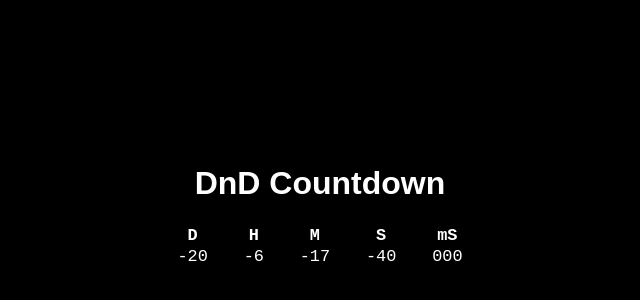
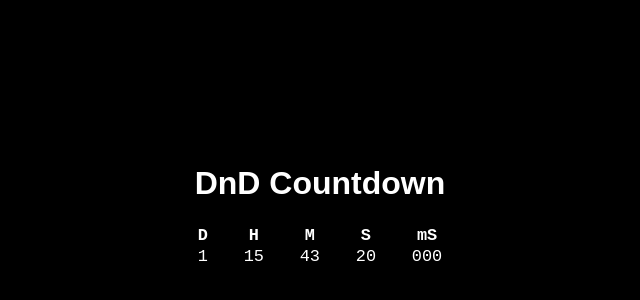
Before and after one commit to ifriedman08/countdown, a plain HTML site: page index.html in a window 1280 px wide. Shown: the part 194-494 px from the top of the page, without its empty margins (320-960 px from the left). Drawn offline with nearby package versions, Linux system fonts and the light colour scheme.

Commit message:
updated for may session

```diff
--- a/index.html
+++ b/index.html
@@ -48,7 +48,7 @@
         currentTime: function(){
           return new Date().getTime()
         },
-        dndDate: dnd = new Date("04/15/2017 13:00:00").getTime(),
+        dndDate: dnd = new Date("05/06/2017 10:00:00").getTime(),
         timeLeft: function(){
           return this.dndDate - this.currentTime()
         },
```
